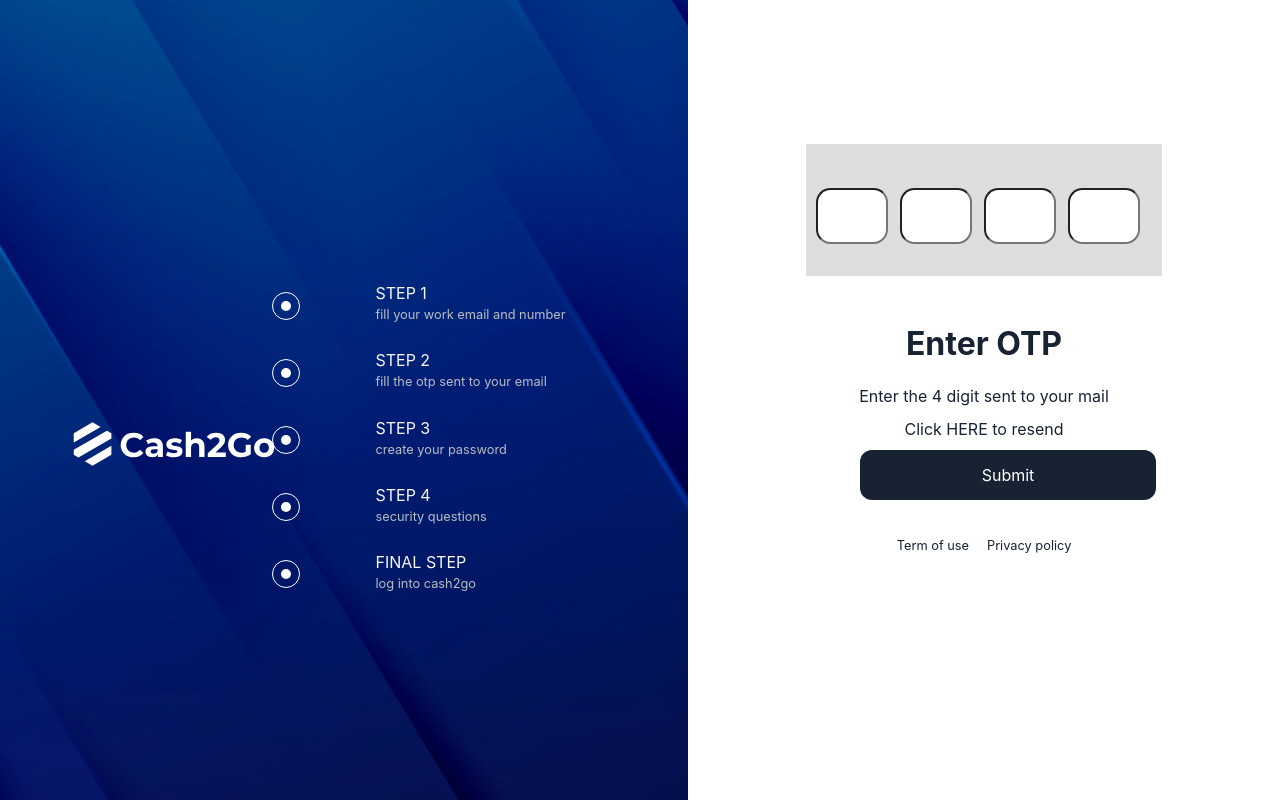
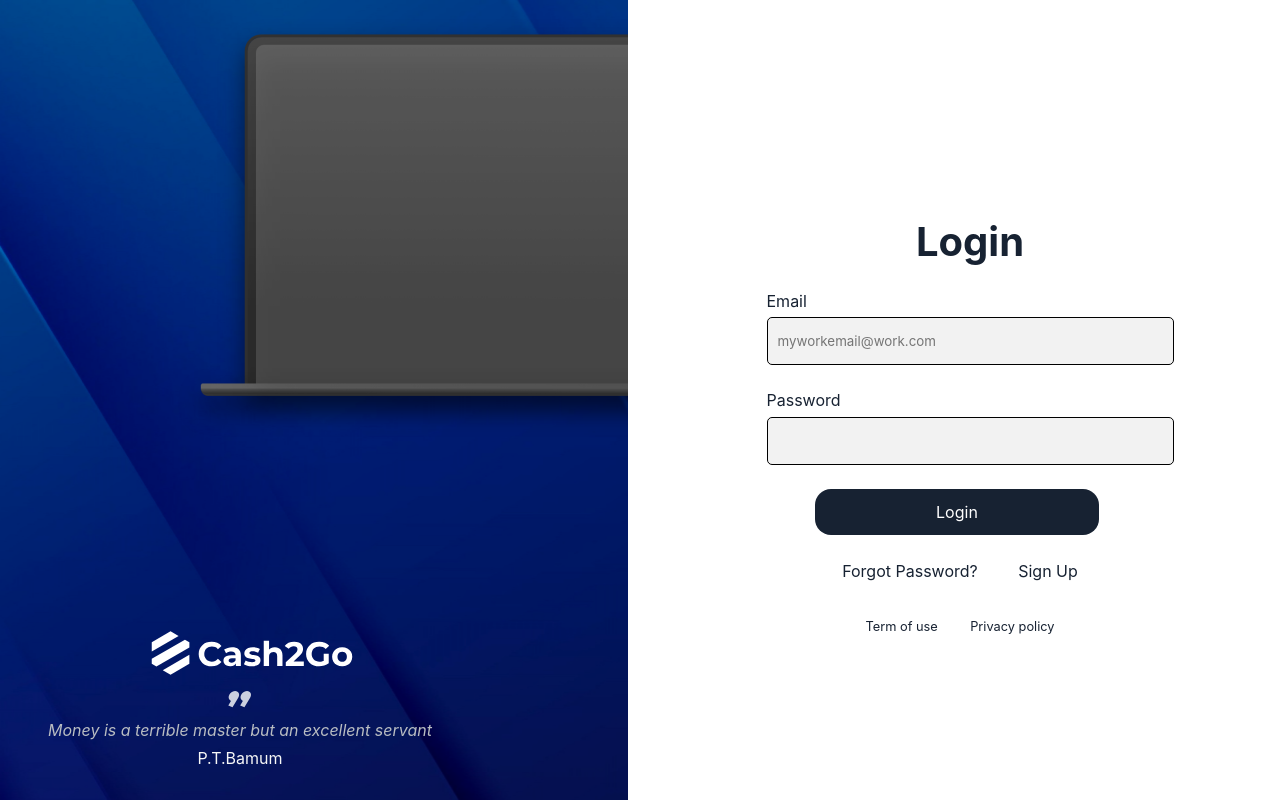
Before and after one commit to joyibeh93/Cash2go-loan-app, a React (Create React App) app: page / in a window 1280 px wide. Built offline with nearby package versions, Linux system fonts and the light colour scheme; the HTML template or start-up script is replaced by a standard one.

Commit message:
edited styles

```diff
--- a/src/App.js
+++ b/src/App.js
@@ -7,19 +7,17 @@ import SignUpStep2 from './Pages/SignUpStep2';
 import ResetPassword from './Pages/ResetPassword';
 import SignUpStep4 from './Pages/SignUpStep4';
 import SignUpStep3 from './Pages/SignUpStep3page';
-import Login from './Pages/Login'
+import Login from './Pages/Login';
 function App() {
   return (
-
     <Router>
       <Routes>
         {/* <Route path="/" element={<Dashboard />} /> */}
-        <Route path="/" element={<SignUpStep2 />} />
+        <Route path="/signupstep2" element={<SignUpStep2 />} />
         <Route path="/resetpassword" element={<ResetPassword />} />
         <Route path="/signupstep4" element={<SignUpStep4 />} />
         <Route path="/signupstep3" element={<SignUpStep3 />} />
-        <Route path="/login" element={<Login />} />
-
+        <Route path="/" element={<Login />} />
       </Routes>
     </Router>
   );
--- a/src/Components/LoginForm.jsx
+++ b/src/Components/LoginForm.jsx
@@ -2,7 +2,7 @@ import React from 'react';
 import Buttons from './Buttons';
 import { Formik } from 'formik';
 import * as Yup from 'yup';
-import { Link } from 'react-router-dom'
+import { Link } from 'react-router-dom';
 import '../Login.css';
 
 // Creating schema
@@ -10,14 +10,12 @@ const schema = Yup.object().shape({
   email: Yup.string()
     .required('Email is required')
     .email('Invalid email format'),
-  password: Yup.string()
-    .required('Password is required ')
-
+  password: Yup.string().required('Password is required '),
 });
 
 export const LoginForm = () => {
   return (
-    <>
+    <div className="login-container">
       {/* Wrapping form inside formik tag and passing our schema to validationSchema prop */}
       <Formik
         validationSchema={schema}
@@ -35,7 +33,7 @@ export const LoginForm = () => {
           handleBlur,
           handleSubmit,
         }) => (
-            <div >
+          <div>
             {/* Passing handleSubmit parameter tohtml form onSubmit property */}
             <form noValidate onSubmit={handleSubmit} className="form">
               <span className="loginheader">Login</span>
@@ -50,49 +48,45 @@ export const LoginForm = () => {
                 placeholder="myworkemail@work.com"
                 //   className="form-control inp_text"
                 id="email"
-                  className='input'
+                className="input"
               />
               {/* If validation is not passed show errors */}
-                <p className="error">
+              <p className="error-message">
                 {errors.email && touched.email && errors.email}
               </p>
               {/* Our input html with passing formik parameters like handleChange, values, handleBlur to input properties */}
-                <label htmlFor="password" >Password</label>
+              <label htmlFor="password">Password</label>
               <input
                 type="password"
                 name="password"
                 onChange={handleChange}
                 onBlur={handleBlur}
                 value={values.password}
-                  className='input'
+                className="input"
                 //   placeholder="Enter password"
                 //   className="form-control"
               />
               {/* If validation is not passed show errors */}
-                <p className="error">
+              <p className="error-message">
                 {errors.password && touched.password && errors.password}
               </p>
               {/* Click on submit button to submit the form */}
-                <div className='button'>
-                 <Buttons button='Login' />
-
+              <div className="login-btn">
+                <Buttons button="Login" />
               </div>
-
             </form>
           </div>
-
         )}
       </Formik>
       <div className="footnote">
         <p>
-          <Link to='/resetpassword'> Forgot Password?  </Link> &nbsp; &nbsp; &nbsp; &nbsp; <Link to='/'> Sign Up </Link>
+          <Link to="/resetpassword"> Forgot Password? </Link> &nbsp; &nbsp;
+          &nbsp; &nbsp; <Link to="/"> Sign Up </Link>
         </p>
         <div className="footnote2">
-          <p>
-            Term of use &nbsp; &nbsp; &nbsp; &nbsp; Privacy policy
-          </p>
+          <p>Term of use &nbsp; &nbsp; &nbsp; &nbsp; Privacy policy</p>
         </div>
       </div>
-    </>
+    </div>
   );
 };
--- a/src/Login.css
+++ b/src/Login.css
@@ -1,19 +1,20 @@
 /* ===========STYLING OF  THE LOGIN PAGE========== */
 
-  body {
-
-    font-family: var(--font-family-body);
+.login-container {
+  display: flex;
+  flex-direction: column;
+  justify-content: center;
+  align-items: center;
+  width: 100%;
 }
-
 
 .form {
   border-radius: 10px;
-    display:flex;
+  display: flex;
   flex-direction: column;
-    width: 31em;
-    margin-right: 12em;
-    margin-top: 5em;
-    /* padding: 10px; */
+  justify-content: center;
+  align-items: flex-start;
+  margin-right: 10em;
 }
 
 .form input {
@@ -29,41 +30,41 @@
   margin: 25px auto;
   font-size: 2.5em;
   font-family: var(--font-family-body);
-    font-weight:bold;
+  font-weight: bold;
 }
 
 .form input:focus {
   border-color: var(--input-clr);
 }
 
-  .form button {
+.login-btn {
+  width: 70%;
   font-family: var(--font-family-body);
   text-transform: uppercase;
   outline: 0;
-    background: var(--submit-btn-bg-clr);
+  background-color: var(--submit-btn-bg-clr);
   border: 0;
-    border-radius: 5px;
-    padding: 15px 175px;
-    color: #ffffff;
+  border-radius: 1em;
+  padding: 0.8em;
+  margin-left: 3em;
+  text-align: center;
+
   cursor: pointer;
 }
 
-  form button:active {
-    background: var(--submit-btn-bg-clr);
+.login-btn button {
+  background-color: transparent;
+  color: #ffffff;
+  border: none;
 }
 
-  form p.error {
-    margin: 0 0 10px 10px;
-    text-align: left;
-    font-size: 10px;
-    color: red;
-  }
 .footnote {
   display: flex;
   flex-direction: column;
   justify-content: center;
-    margin: 3em 7em;
+  align-items: center;
 }
-  .footnote2{
+.footnote2 {
   margin-top: 3em;
+  font-size: 0.8rem;
 }
--- a/src/Pages/Login.jsx
+++ b/src/Pages/Login.jsx
@@ -2,20 +2,17 @@ import React from 'react';
 import LoginBg from '../Components/LoginBg';
 import { LoginForm } from '../Components/LoginForm';
 
-
-
 function Login() {
   return (
     <div className="container">
-          <div className="left-side">
-              <LoginBg/>
-          </div>
-          <div>
-            <LoginForm/>
-          </div>
-
+      <div className="left-side">
+        <LoginBg />
+      </div>
+      <div className="right-side">
+        <LoginForm />
+      </div>
     </div>
-  )
+  );
 }
 
-export default Login
+export default Login;
```
Lines whose indentation alone changed are shown as unchanged.
